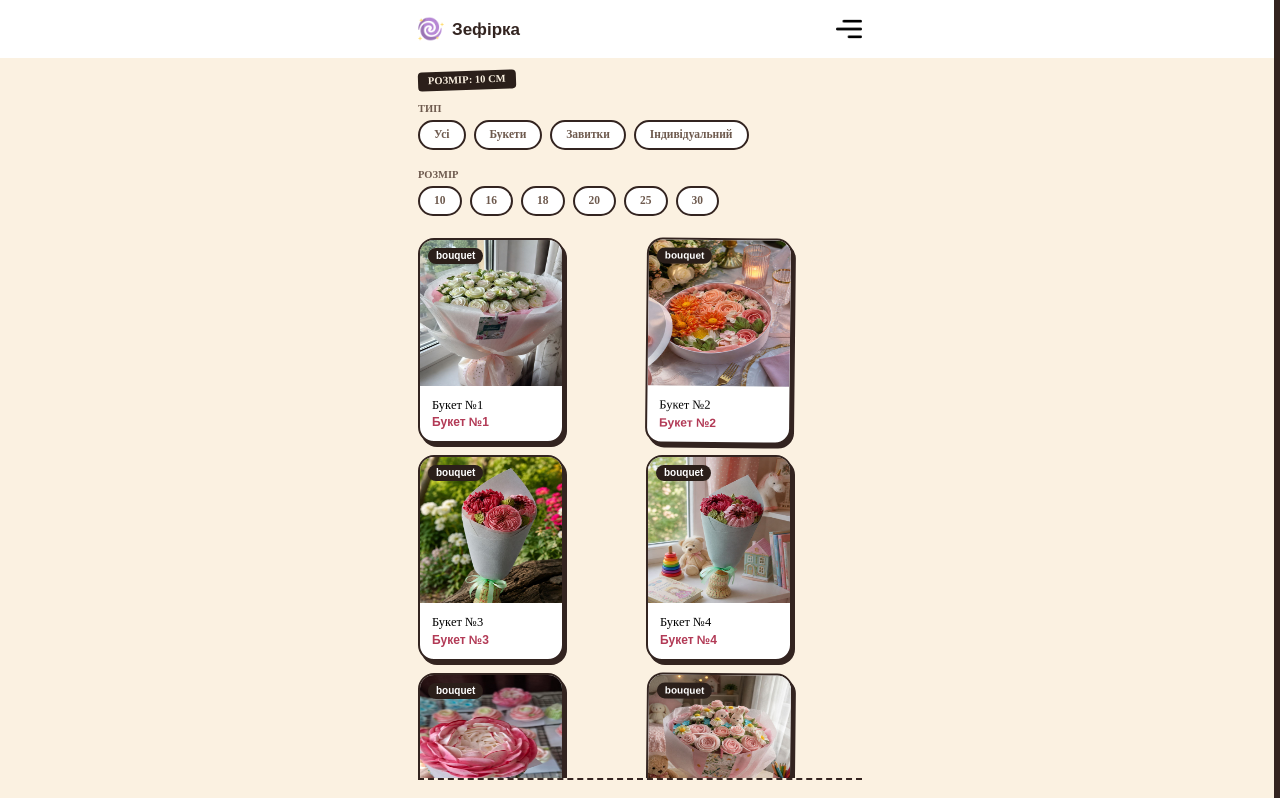
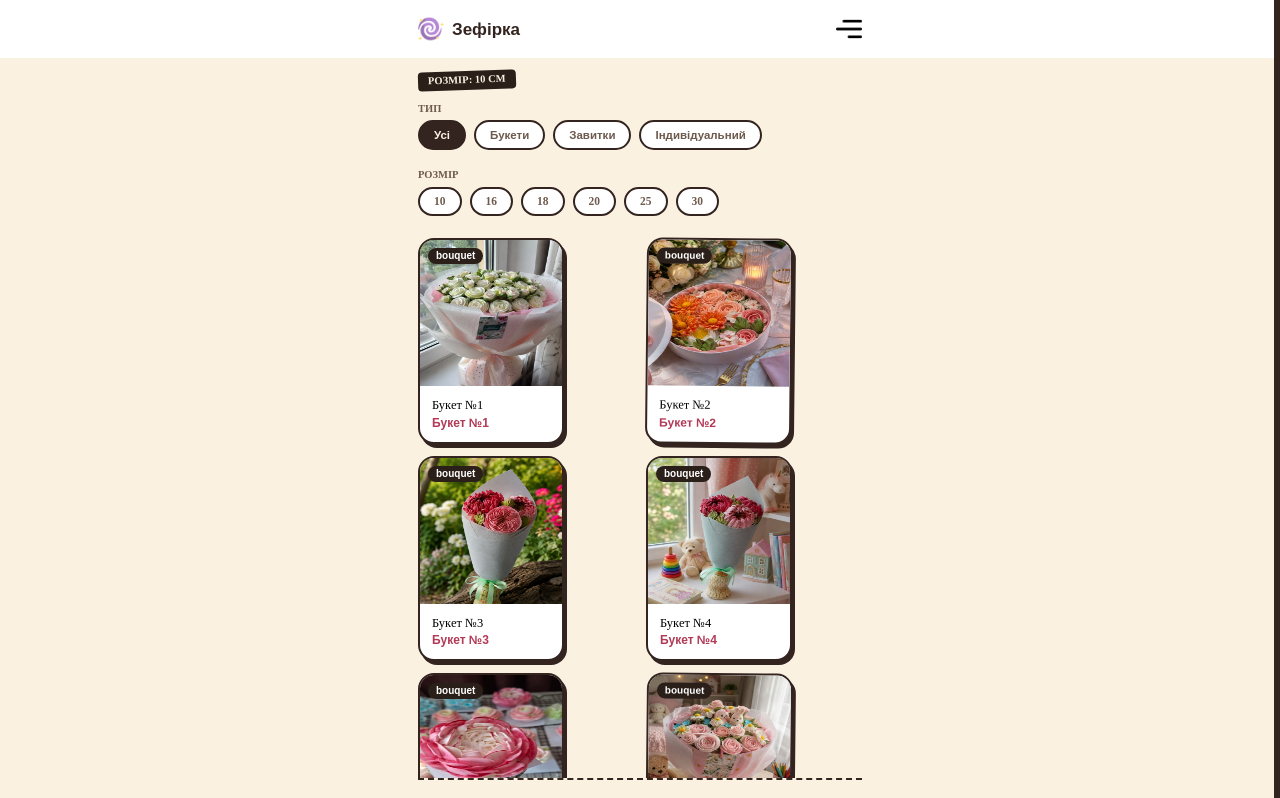
Before and after one commit to RVasyliuk-2003/Custom-Marshmallows, a React (Vite) app: page /Gallery in a window 1280 px wide. Shown: the top 798 px of the page. Built offline with nearby package versions, Linux system fonts and the light colour scheme.

Commit message:
feat: add type filter state and active button highlight

```diff
--- a/src/components/Main/Gallery/Gallery.jsx
+++ b/src/components/Main/Gallery/Gallery.jsx
@@ -3,8 +3,16 @@ import logo from "./../../../assets/logo.png";
 
 import sizeContainer from "./../../data/sizeContainer";
 import bouquetDesigns from "./../../data/bouquetDesigns";
+import { useState } from "react";
 
 const Gallery = () => {
+  const [typeFilt, setTypeFilt] = useState("Усі");
+
+  const renderType = bouquetDesigns.filter((ell) => {
+    if (typeFilt === "Усі") return true;
+    else if (typeFilt === ell.type) return true;
+  });
+
   return (
     <section>
       <div className="container">
@@ -18,10 +26,50 @@ const Gallery = () => {
           <p className={style.filtTabl}>ТИП</p>
 
           <div className={style.filters}>
-            <p className={style.categoryClick}>Усі</p>
-            <p className={style.categoryClick}>Букети</p>
-            <p className={style.categoryClick}>Завитки</p>
-            <p className={style.categoryClick}>Індивідуальний</p>
+            <button
+              style={
+                typeFilt === "Усі"
+                  ? { color: "var(--paper)", backgroundColor: "var(--ink)" }
+                  : null
+              }
+              onClick={(e) => setTypeFilt("Усі")}
+              className={style.categoryClick}
+            >
+              Усі
+            </button>
+            <button
+              style={
+                typeFilt === "bouquet"
+                  ? { color: "var(--paper)", backgroundColor: "var(--ink)" }
+                  : null
+              }
+              onClick={(e) => setTypeFilt("bouquet")}
+              className={style.categoryClick}
+            >
+              Букети
+            </button>
+            <button
+              style={
+                typeFilt === "curl"
+                  ? { color: "var(--paper)", backgroundColor: "var(--ink)" }
+                  : null
+              }
+              onClick={(e) => setTypeFilt("curl")}
+              className={style.categoryClick}
+            >
+              Завитки
+            </button>
+            <button
+              style={
+                typeFilt === "Індивідуальний"
+                  ? { color: "var(--paper)", backgroundColor: "var(--ink)" }
+                  : null
+              }
+              onClick={(e) => setTypeFilt("Індивідуальний")}
+              className={style.categoryClick}
+            >
+              Індивідуальний
+            </button>
           </div>
 
           <p className={style.filtTabl}>РОЗМІР</p>
@@ -35,7 +83,7 @@ const Gallery = () => {
           </div>
 
           <div className={style.flexContanerCard}>
-            {bouquetDesigns.map((ell) => {
+            {renderType.map((ell) => {
               return (
                 <div key={ell.id} className={style.mainGalleryBoxCard}>
                   <div className={style.positionImg}>
```
